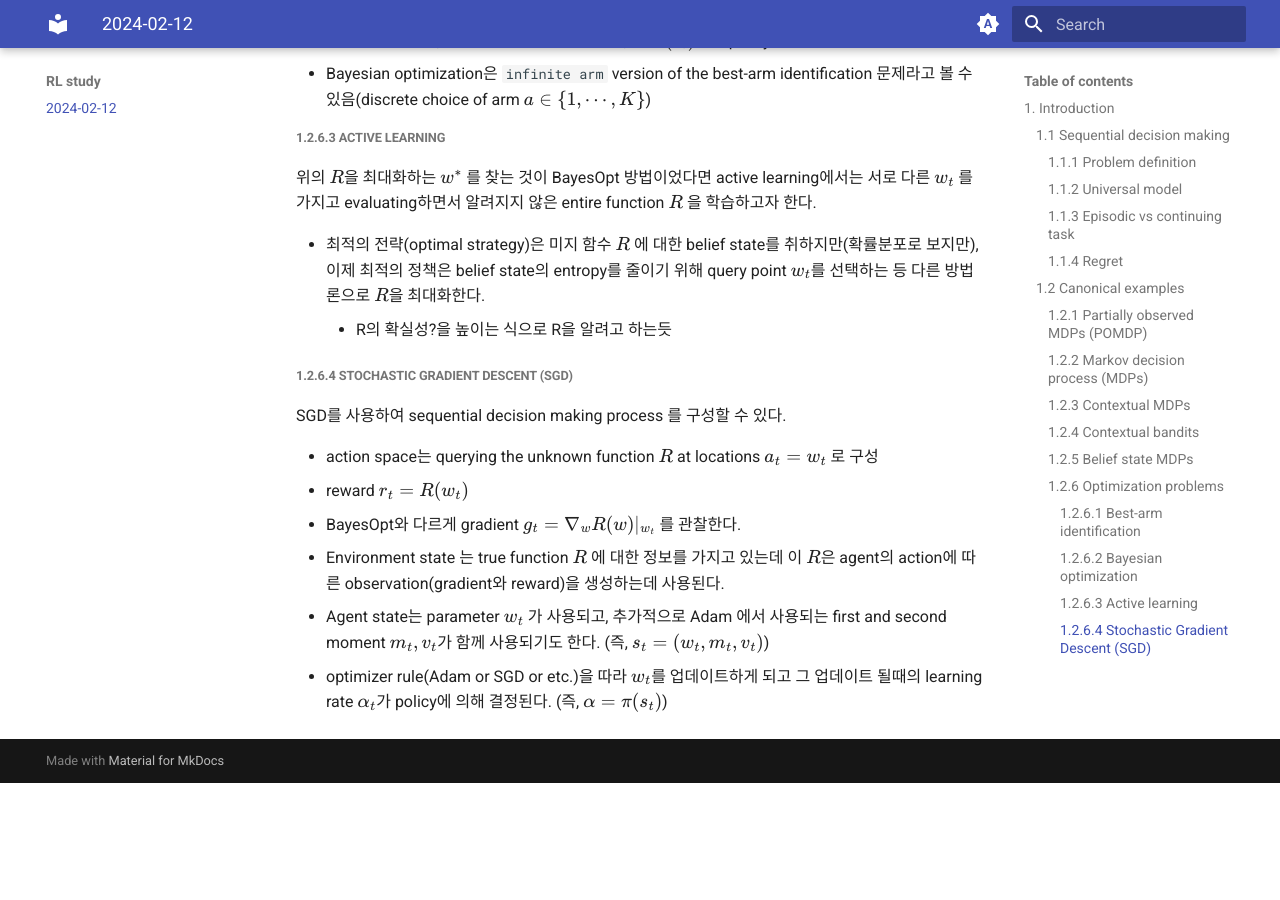
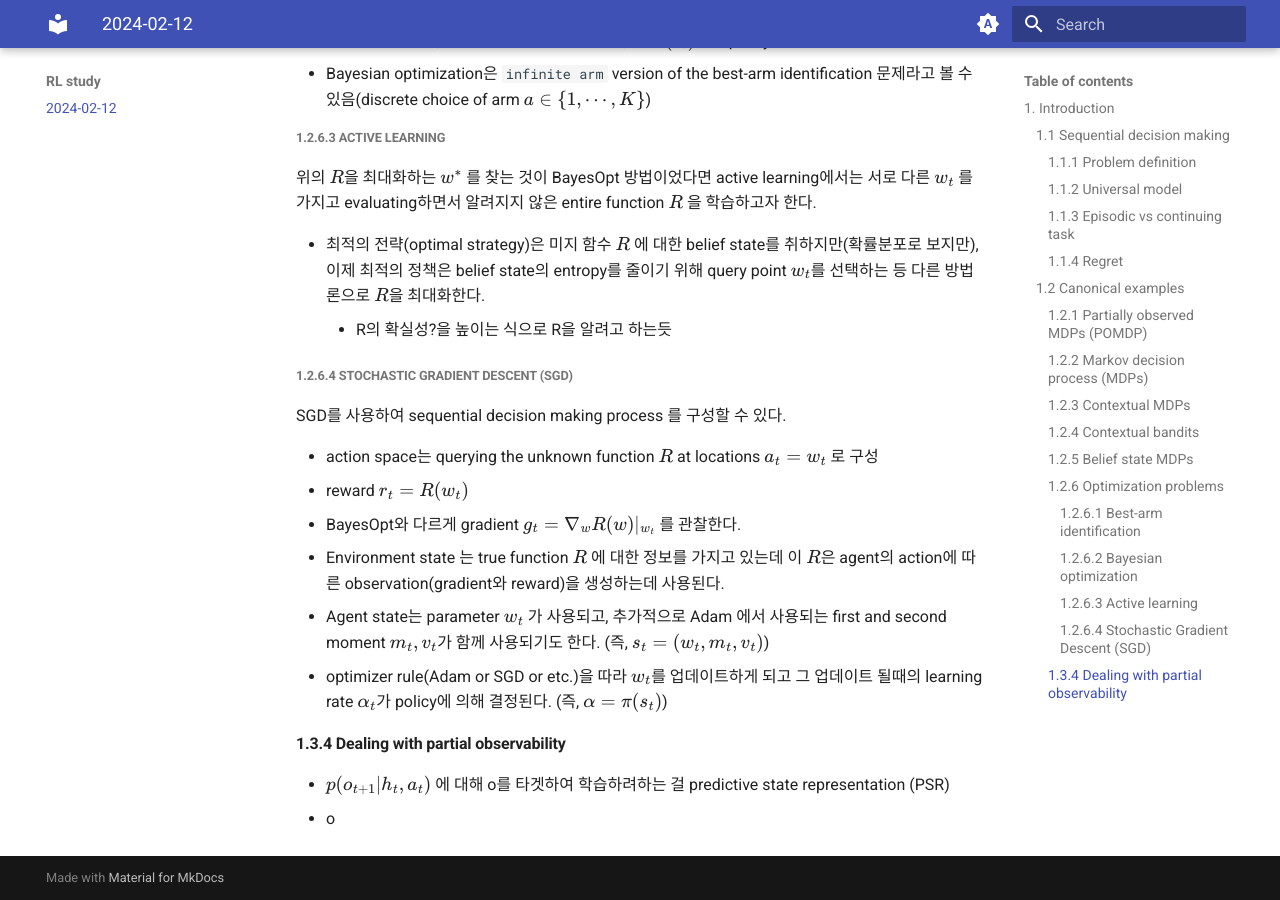
Before and after one commit to wise-hyunsoo/wise-hyunsoo.github.io, an MkDocs documentation site: the page built from docs/RL study/2024-02-12.md, in a window 1280 px wide and 900 px high, scrolled down 6152 px. Built offline with MkDocs 1.6.1 and Material for MkDocs 9.7.7, drawn with Linux system fonts in a browser that asks for light colours; before the commit the page ends 6935 px from its top, so only the background shows below that.

Commit message:
vault backup: 2025-02-14 13:40:34

```diff
--- a/docs/RL study/2024-02-12.md
+++ b/docs/RL study/2024-02-12.md
@@ -163,3 +163,10 @@ SGD를 사용하여 sequential decision making process 를 구성할 수 있다.
 - Environment state 는 true function $R$ 에 대한 정보를 가지고 있는데 이 $R$은 agent의 action에 따른 observation(gradient와 reward)을 생성하는데 사용된다.
 - Agent state는 parameter $w_t$ 가 사용되고, 추가적으로 Adam 에서 사용되는 first and second moment $m_t, v_t$가 함께 사용되기도 한다. (즉, $s_t = (w_t, m_t, v_t)$)
 - optimizer rule(Adam or SGD or etc.)을 따라 $w_t$를 업데이트하게 되고 그 업데이트 될때의 learning rate $\alpha_t$가 policy에 의해 결정된다. (즉, $\alpha = \pi(s_t)$)
+
+
+
+#### 1.3.4 Dealing with partial observability
+
+- $p(o_{t+1}|h_t,a_t)$ 에 대해 o를 타겟하여 학습하려하는 걸 predictive state representation (PSR)
+- o
```
